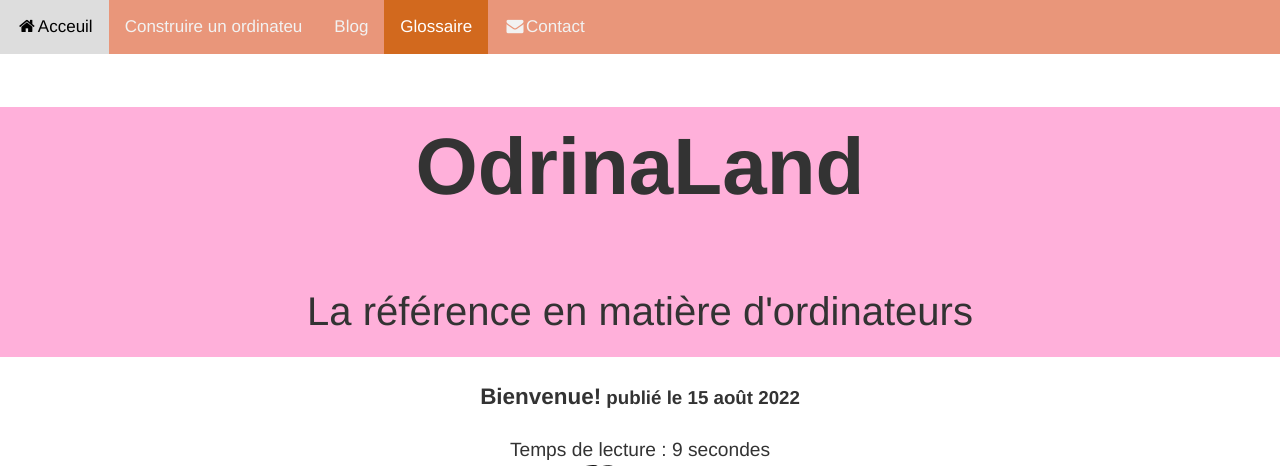
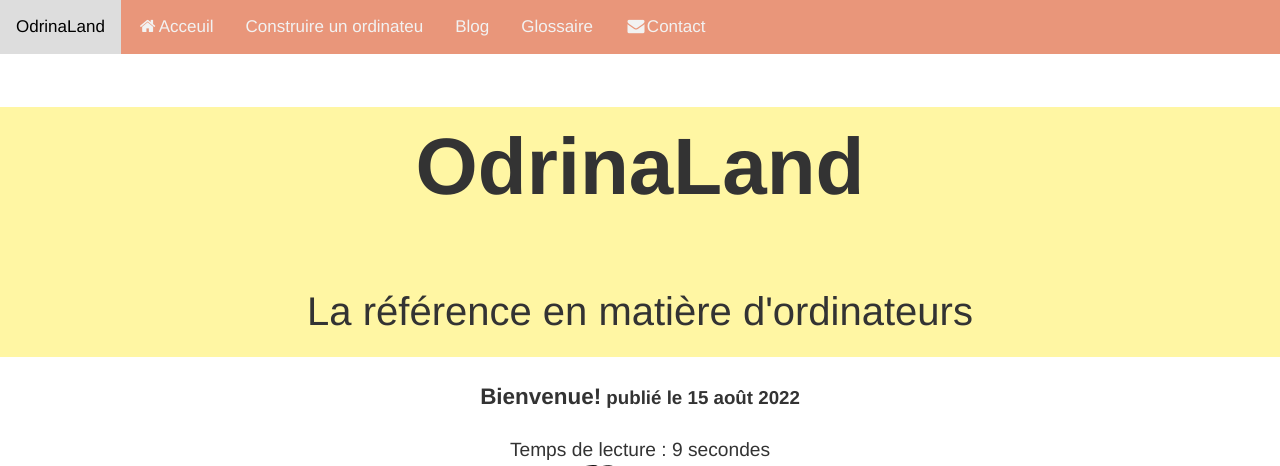
Before and after one commit to 222840/TP3, a Flask app: page /article/1 in a window 1280 px wide. Shown: the top 466 px of the page. Run offline with Flask 2, Linux system fonts and the light colour scheme.

Commit message:
"quelque modification mineur"

```diff
--- a/static/index.css
+++ b/static/index.css
@@ -12,7 +12,7 @@ header {
     text-align :center;
     padding: 200px;
     padding-top:0px;
-    background-color:#ff00874f;
+    background-color:#ffe6005c;
 
 
 
--- a/templates/article.html
+++ b/templates/article.html
@@ -13,10 +13,11 @@
 
 
     <div class="topnav">
+        <a> <span class="menu-acceuil">OdrinaLand</span></a>
         <a href= "/"><i class="fa fa-fw fa-home"></i>Acceuil</a>
         <a href="/construire/">Construire un ordinateu</a>
         <a href="/blog/1">Blog</a>
-        <a class="active" href="/glossaire/">Glossaire</a>
+        <a href="/glossaire/">Glossaire</a>
         <a href="/contact/"><i class="fa fa-fw fa-envelope"></i>Contact</a>
     </div>
     <header>
--- a/templates/blog.html
+++ b/templates/blog.html
@@ -14,6 +14,7 @@
 
 
     <div class="topnav">
+        <a> <span class="menu-acceuil">OdrinaLand</span></a>
         <a href= "/"><i class="fa fa-fw fa-home"></i>Acceuil</a>
         <a href="/construire/">Construire un ordinateu</a>
         <a class="active" href="/blog/1">Blog</a>
--- a/templates/construire.html
+++ b/templates/construire.html
@@ -14,6 +14,7 @@
 
 
     <div class="topnav">
+        <a> <span class="menu-acceuil">OdrinaLand</span></a>
         <a href= "/"><i class="fa fa-fw fa-home"></i>Acceuil</a>
         <a class="active" href="/construire/">Construire un ordinateur</a>
         <a href="/blog/1">Blog</a>
--- a/templates/contact.html
+++ b/templates/contact.html
@@ -12,6 +12,7 @@
 <body>
 
     <div class="topnav">
+        <a> <span class="menu-acceuil">OdrinaLand</span></a>
         <a href= "/"><i class="fa fa-fw fa-home"></i>Acceuil</a>
         <a href="/construire/">Construire un ordinateu</a>
         <a href="/blog/1">Blog</a>
--- a/templates/glossaire.html
+++ b/templates/glossaire.html
@@ -13,6 +13,7 @@
 
 
     <div class="topnav">
+        <a> <span class="menu-acceuil">OdrinaLand</span></a>
         <a href= "/"><i class="fa fa-fw fa-home"></i>Acceuil</a>
         <a href="/construire/">Construire un ordinateu</a>
         <a href="/blog/1">Blog</a>
```
